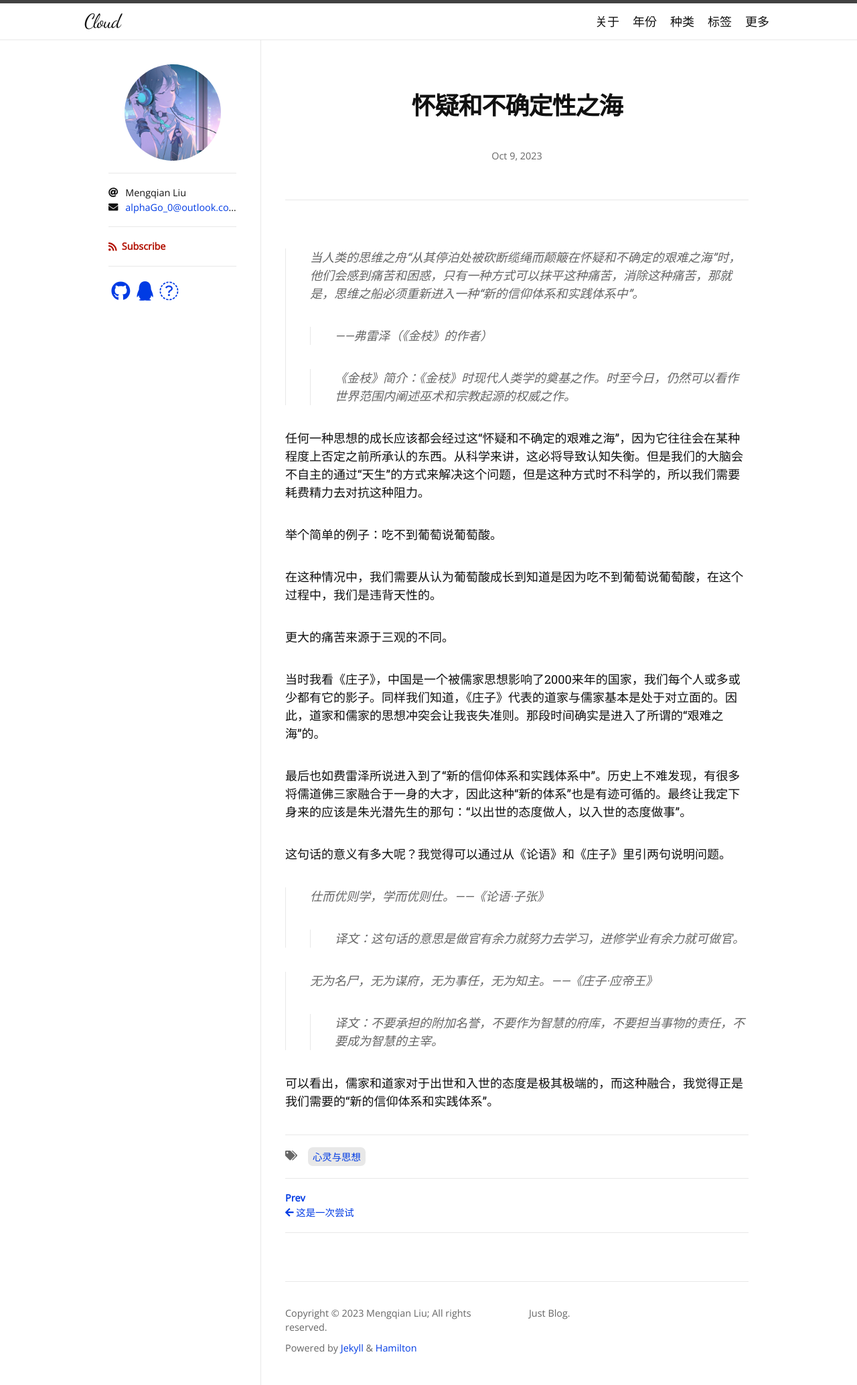
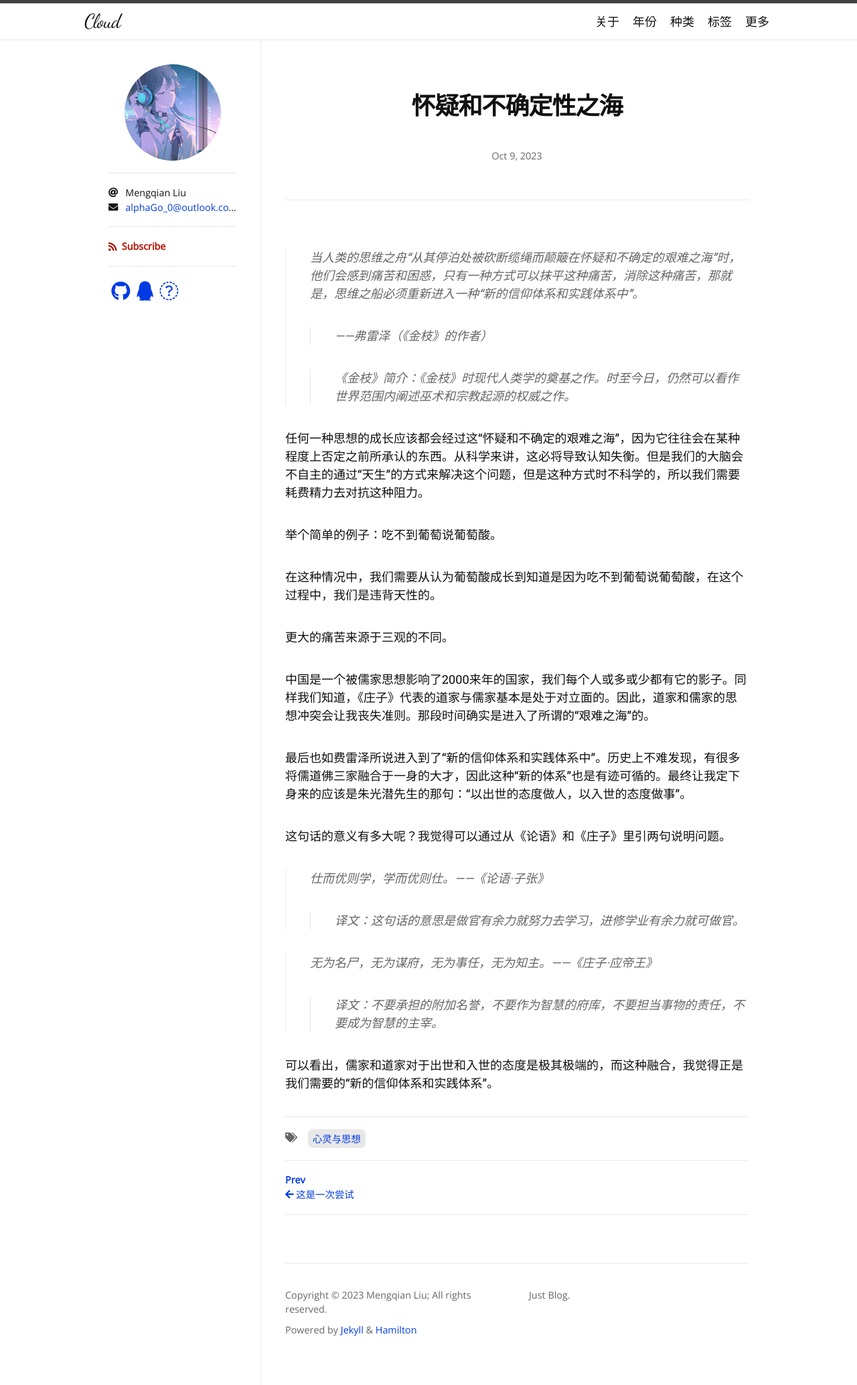
Before and after one commit to cloud-windl/cloud-windl.github.io, a Jekyll site: the page built from _posts/2023-10-09--怀疑和不确定性之海.md, in a window 1280 px wide. Shown: the whole page at 67% size. Built offline with Jekyll 4.4.1, drawn with Linux system fonts in a browser that asks for light colours; nearby versions of some CDN libraries; some web fonts are replaced.

Commit message:
Update 2023-10-09--怀疑和不确定性之海.md

```diff
--- a/_posts/2023-10-09--怀疑和不确定性之海.md
+++ b/_posts/2023-10-09--怀疑和不确定性之海.md
@@ -17,7 +17,7 @@ tags: [心灵与思想]
 
 更大的痛苦来源于三观的不同。
 
-当时我看《庄子》，中国是一个被儒家思想影响了2000来年的国家，我们每个人或多或少都有它的影子。同样我们知道，《庄子》代表的道家与儒家基本是处于对立面的。因此，道家和儒家的思想冲突会让我丧失准则。那段时间确实是进入了所谓的“艰难之海”的。
+中国是一个被儒家思想影响了2000来年的国家，我们每个人或多或少都有它的影子。同样我们知道，《庄子》代表的道家与儒家基本是处于对立面的。因此，道家和儒家的思想冲突会让我丧失准则。那段时间确实是进入了所谓的“艰难之海”的。
 
 最后也如费雷泽所说进入到了“新的信仰体系和实践体系中”。历史上不难发现，有很多将儒道佛三家融合于一身的大才，因此这种“新的体系”也是有迹可循的。最终让我定下身来的应该是朱光潜先生的那句：“以出世的态度做人，以入世的态度做事”。
 
```
